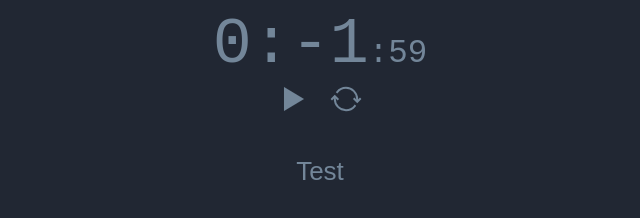
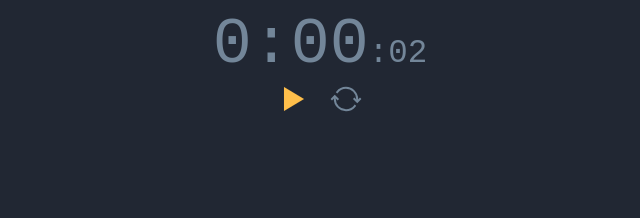
Before and after one commit to MiscNapier/Chronik-Timer, a website: page index.html in a window 1280 px wide. Both pictures are taken after a click on the button 614 px from the left and 100 px from the top of the page. Shown: the whole page, without its empty margins (320-960 px from the left). Drawn offline with nearby package versions, Linux system fonts and the light colour scheme.

Commit message:
countDown() and playButton() working, switched over to countUp() mode

```diff
--- a/index.html
+++ b/index.html
@@ -15,7 +15,7 @@
 			<button id="playIcon"><ion-icon name="play-sharp" onclick="playButton()"></ion-icon></button>
 			<button id="resetIcon"><ion-icon name="sync-sharp" onclick="resetButton()"></ion-icon></button>
 		</div>
-		<div class="child" id="instructions">Test</div>
+		<div class="child" id="instructions"></div>
 	</div>
 	<script src="src\script.js"></script>
 </body>
--- a/sass/style.scss
+++ b/sass/style.scss
@@ -61,6 +61,6 @@ ion-icon {
 	font-size: 50%;
 }
 
-#resetIcon:active {
+#resetIcon:active, #playIcon:active {
 	color: $gold;
 }
--- a/src/script.js
+++ b/src/script.js
@@ -105,11 +105,6 @@ var time = {
     minute: 0,
     second: 0,
 };
-var savedTime = {
-    hour: 0,
-    minute: 0,
-    second: 0,
-};
 // get user inputted time
 function getTime() {
     var input = document.getElementById('clock').innerText;
@@ -124,60 +119,88 @@ function getTime() {
         time.minute = parseInt(matchy(input, /\d+/)) || 0;
     }
     time.second = 0;
-    savedTime = time;
 }
 // play button
 var playing = false;
+var simplifiedTime;
 var intervalId;
 function playButton() {
     var _a;
+    if (simplifiedTime === undefined) {
+        simplifiedTime = time.hour * 3600 + time.minute * 60 + time.second;
+    }
     (_a = document.getElementById('playIcon')) === null || _a === void 0 ? void 0 : _a.classList.toggle('highlight');
     playing = !playing;
     if (playing) {
-        countDown();
-        intervalId = setInterval(countDown, 1000);
+        intervalId = setInterval(countUp, 1000);
     }
     else {
         clearInterval(intervalId);
     }
 }
+// playButton() countDown() variation
+// function playButton() {
+// 	simplifiedTime = time.hour * 3600 + time.minute * 60 + time.second;
+// 	if (simplifiedTime === 0) { return; }
+// 	document.getElementById('playIcon')?.classList.toggle('highlight');
+// 	playing = !playing;
+// 	if (playing) {
+// 		intervalId = setInterval(countDown, 1000);
+// 	} else {
+// 		clearInterval(intervalId);
+// 	}
+// }
 // reset button
 function resetButton() {
-    time = savedTime;
+    if (playing) {
+        playButton();
+    }
+    simplifiedTime = 0;
     updater();
 }
-// counting down
+// counting
 function countDown() {
-    if (time.hour === 0 && time.minute === 0 && time.second === 0) {
+    if (simplifiedTime === 0) {
         playButton();
+        return;
     }
-    if (time.second === 0) {
-        time.minute -= 1;
-        time.second = 59;
-    }
-    if (time.minute === 0) {
-        time.hour -= 1;
-        time.minute = 59;
-    }
-    console.log('yas');
+    simplifiedTime -= 1;
+    updater();
+}
+function countUp() {
+    simplifiedTime += 1;
     updater();
 }
 // time formatter
 var timeFormatted = {
-    hour: '0',
-    minute: '0',
-    second: '0',
+    num: {
+        hour: 0,
+        minute: 0,
+        second: 0,
+    },
+    str: {
+        hour: '0',
+        minute: '0',
+        second: '0',
+    }
 };
+function formatZeroes(str) {
+    return str.length === 1 ? "0" + str : str;
+}
 function formatter() {
-    timeFormatted.hour = time.hour.toString();
-    timeFormatted.minute = time.minute.toString();
-    timeFormatted.second = time.second.toString();
-    timeFormatted.minute = timeFormatted.minute.length === 1 ? "0" + timeFormatted.minute : timeFormatted.minute;
-    timeFormatted.second = timeFormatted.second.length === 1 ? "0" + timeFormatted.second : timeFormatted.second;
+    var totalSeconds = simplifiedTime;
+    timeFormatted.num.hour = totalSeconds / 3600 >= 1 ? Math.floor(totalSeconds / 3600) : 0;
+    totalSeconds -= timeFormatted.num.hour * 3600;
+    timeFormatted.num.minute = totalSeconds / 60 >= 1 ? Math.floor(totalSeconds / 60) : 0;
+    totalSeconds -= timeFormatted.num.minute * 60;
+    timeFormatted.num.second = totalSeconds;
+    timeFormatted.str.hour = timeFormatted.num.hour.toString();
+    timeFormatted.str.minute = formatZeroes(timeFormatted.num.minute.toString());
+    timeFormatted.str.second = formatZeroes(timeFormatted.num.second.toString());
 }
 // update GUI
 function updater() {
     formatter();
-    document.getElementById('clock').innerText = timeFormatted.hour + ":" + timeFormatted.minute;
-    document.documentElement.style.cssText = "--secondsPseudo: ':" + timeFormatted.second + "'";
+    document.getElementById('clock').innerText = timeFormatted.str.hour + ":" + timeFormatted.str.minute;
+    document.documentElement.style.cssText = "--secondsPseudo: ':" + timeFormatted.str.second + "'";
 }
--- a/src/script.ts
+++ b/src/script.ts
@@ -114,12 +114,7 @@ document.documentElement.style.cssText = '--secondsPseudo: \':00\'';
 // console.log(localTime);
 
 // time object
-let time = {
-	hour: 0,
-	minute: 0,
-	second: 0,
-};
-let savedTime = {
+const time = {
 	hour: 0,
 	minute: 0,
 	second: 0,
@@ -137,60 +132,94 @@ function getTime() {
 		time.minute = parseInt(matchy(input, /\d+/)) || 0;
 	}
 	time.second = 0;
-	savedTime = time;
 }
 
 // play button
 let playing = false;
+let simplifiedTime:number;
 let intervalId:number;
+
 function playButton() {
+	if (simplifiedTime === undefined) { simplifiedTime = time.hour * 3600 + time.minute * 60 + time.second; }
 	document.getElementById('playIcon')?.classList.toggle('highlight');
 	playing = !playing;
 	if (playing) {
-		countDown();
-		intervalId = setInterval(countDown, 1000);
+		intervalId = setInterval(countUp, 1000);
+	} else {
+		clearInterval(intervalId);
 	}
-	else { clearInterval(intervalId); }
 }
+
+// playButton() countDown() variation
+// function playButton() {
+// 	simplifiedTime = time.hour * 3600 + time.minute * 60 + time.second;
+// 	if (simplifiedTime === 0) { return; }
+// 	document.getElementById('playIcon')?.classList.toggle('highlight');
+// 	playing = !playing;
+// 	if (playing) {
+// 		intervalId = setInterval(countDown, 1000);
+// 	} else {
+// 		clearInterval(intervalId);
+// 	}
+// }
 
 // reset button
 function resetButton() {
-	time = savedTime;
+	if (playing) { playButton(); }
+	simplifiedTime = 0;
 	updater();
 }
 
-// counting down
+// counting
 function countDown() {
-	if (time.hour === 0 && time.minute === 0 && time.second === 0) { playButton(); }
-	if (time.second === 0) {
-		time.minute -= 1;
-		time.second = 59;
+	if (simplifiedTime === 0) {
+		playButton();
+		return;
 	}
-	if (time.minute === 0) {
-		time.hour -= 1;
-		time.minute = 59;
-	}
-	console.log('yas');
+	simplifiedTime -= 1;
+	updater();
+}
+
+function countUp() {
+	simplifiedTime += 1;
 	updater();
 }
 
 // time formatter
 const timeFormatted = {
-	hour: '0',
-	minute: '0',
-	second: '0',
+	num: {
+		hour: 0,
+		minute: 0,
+		second: 0,
+	},
+	str: {
+		hour: '0',
+		minute: '0',
+		second: '0',
+	}
 };
+
+function formatZeroes(str:string):string {
+	return str.length === 1 ? `0${str}` : str;
+}
+
 function formatter() {
-	timeFormatted.hour = time.hour.toString();
-	timeFormatted.minute = time.minute.toString();
-	timeFormatted.second = time.second.toString();
-	timeFormatted.minute = timeFormatted.minute.length === 1 ? `0${timeFormatted.minute}` : timeFormatted.minute;
-	timeFormatted.second = timeFormatted.second.length === 1 ? `0${timeFormatted.second}` : timeFormatted.second;
+	let totalSeconds = simplifiedTime;
+
+	timeFormatted.num.hour = totalSeconds / 3600 >= 1 ? Math.floor(totalSeconds / 3600) : 0;
+	totalSeconds -= timeFormatted.num.hour * 3600;
+	timeFormatted.num.minute = totalSeconds / 60 >= 1 ? Math.floor(totalSeconds / 60) : 0;
+	totalSeconds -= timeFormatted.num.minute * 60;
+	timeFormatted.num.second = totalSeconds;
+
+	timeFormatted.str.hour = timeFormatted.num.hour.toString();
+	timeFormatted.str.minute = formatZeroes(timeFormatted.num.minute.toString());
+	timeFormatted.str.second = formatZeroes(timeFormatted.num.second.toString());
 }
 
 // update GUI
 function updater() {
 	formatter();
-	document.getElementById('clock')!.innerText = `${timeFormatted.hour}:${timeFormatted.minute}`;
-	document.documentElement.style.cssText = `--secondsPseudo: ':${timeFormatted.second}'`;
+	document.getElementById('clock')!.innerText = `${timeFormatted.str.hour}:${timeFormatted.str.minute}`;
+	document.documentElement.style.cssText = `--secondsPseudo: ':${timeFormatted.str.second}'`;
 }
```
Also changed, not shown: sass/style.css, sass/style.min.css, 1 other file.
